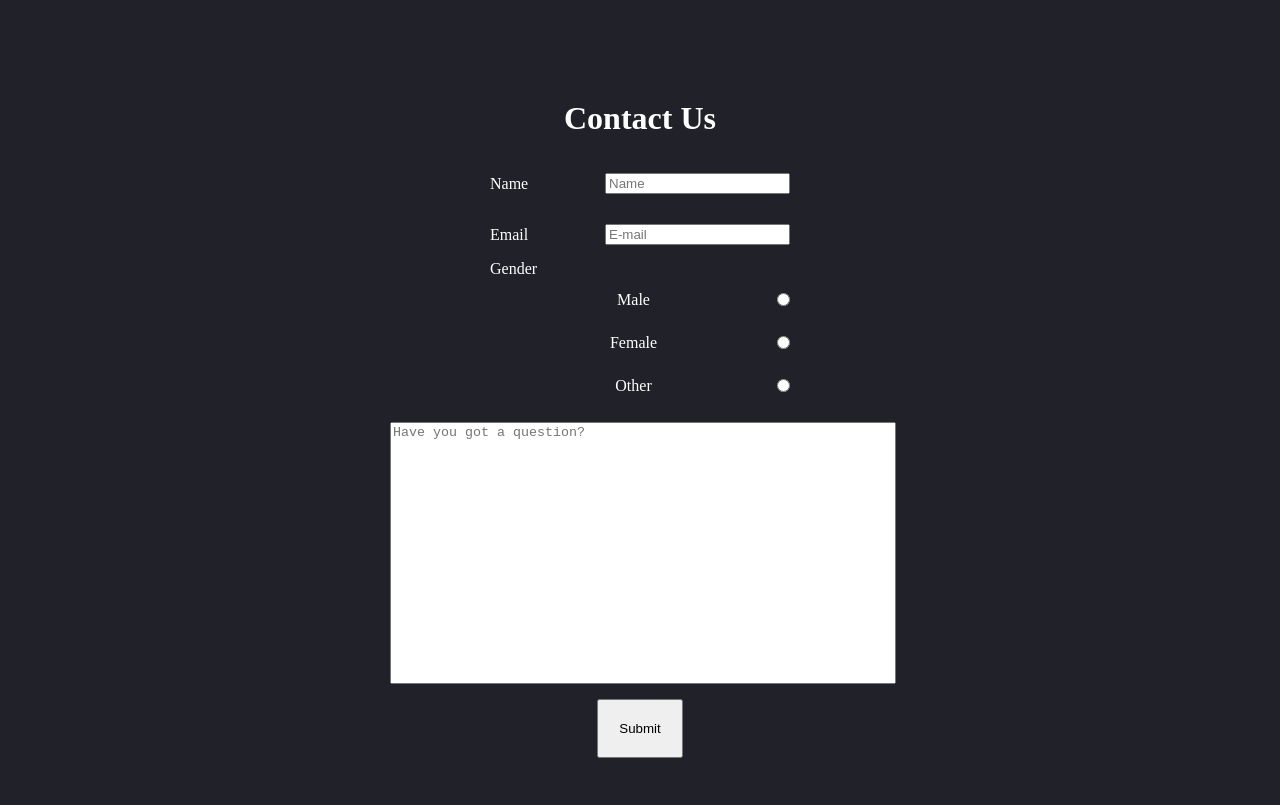
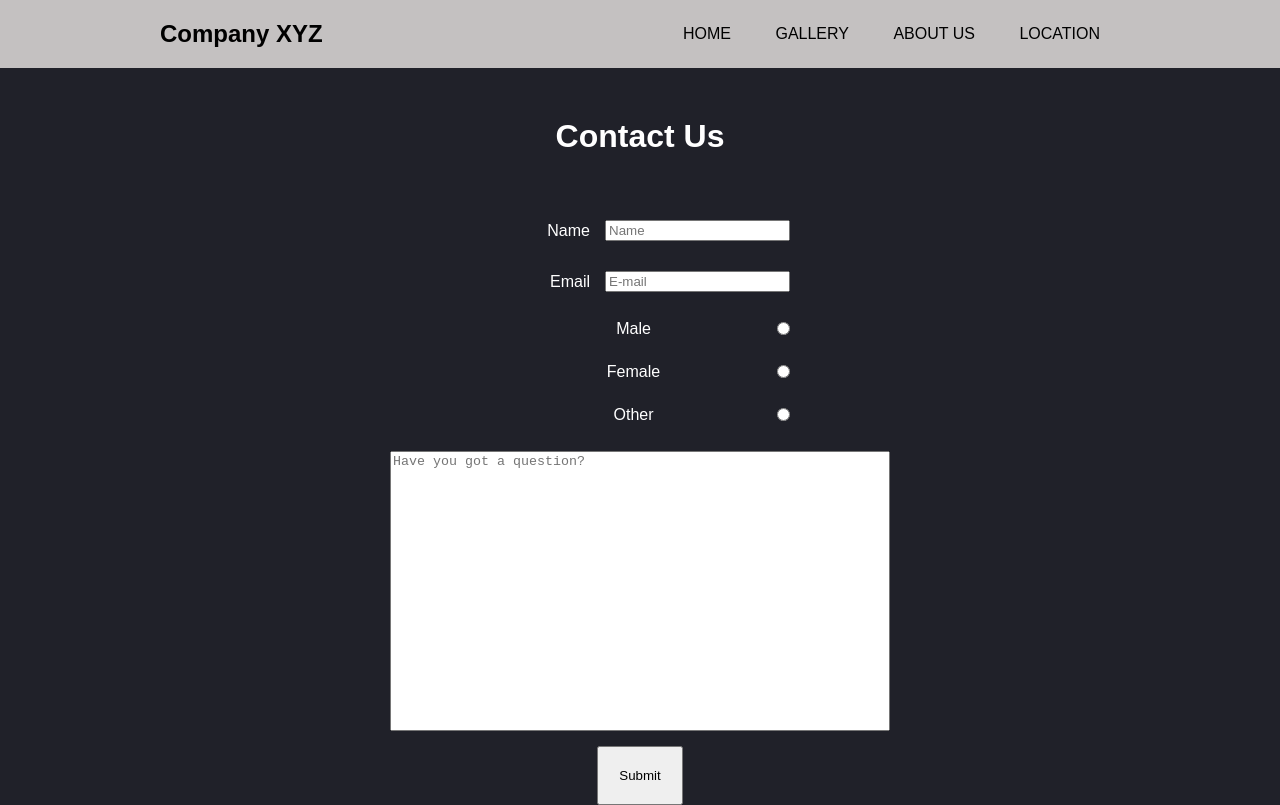
Before and after one commit to TommyLeTran/motivationWebsite, a plain HTML site: page form.html in a window 1280 px wide. Drawn offline with Linux system fonts and the light colour scheme.

Commit message:
Updated form page

```diff
--- a/form.css
+++ b/form.css
@@ -1,7 +1,6 @@
 body {
   background-color: #202129;
   box-sizing: border-box;
-  margin-top: 100px;
 }
 
 form {
@@ -9,7 +8,6 @@ form {
   flex-direction: column;
   justify-content: center;
   width: 500px;
-  margin: auto;
   height: 600px;
 }
 
@@ -20,7 +18,8 @@ form div {
   width: 300px;
 }
 
-h1 {
+.form-title {
+  margin: 50px 0;
   color: white;
   display: flex;
   justify-content: center;
--- a/contact.html
+++ b/form.html
@@ -5,10 +5,25 @@
     <meta http-equiv="X-UA-Compatible" content="IE=edge">
     <meta name="viewport" content="width=device-width, initial-scale=1.0">
     <link href="form.css" rel="stylesheet">
-    <title>Contact Page</title>
+    <link href="styles.css" rel="stylesheet">
+    <title>Contact Form</title>
 </head>
+
+<header>
+    <nav>
+        <h1><a href="index.html">Company&nbspXYZ</a></h1>
+
+        <ul class="navList">
+            <li><a href="index.html">HOME</a></li>
+            <li><a href=#>GALLERY</a></li>
+            <li><a href=#>ABOUT US</a></li>
+            <li><a href=#>LOCATION</a></li>
+        </ul>
+    </nav>
+</header>
+
 <body>
-    <h1>Contact Us</h1>
+    <h1 class="form-title">Contact Us</h1>
 
     <form>
 
@@ -23,7 +38,6 @@
         </div>
 
         <div class="gender">
-            Gender
             <div>
                 <label for="male">Male</label>
                 <input type="radio" name="gender" value="Male">
--- a/styles.css
+++ b/styles.css
@@ -29,6 +29,11 @@ nav h1 {
 
 nav ul {
   margin-right: 0;
+}
+
+nav a {
+  text-decoration: none;
+  color: black;
 }
 
 .navList li {
```
Also changed, not shown: index.html (+1 -1 lines).
